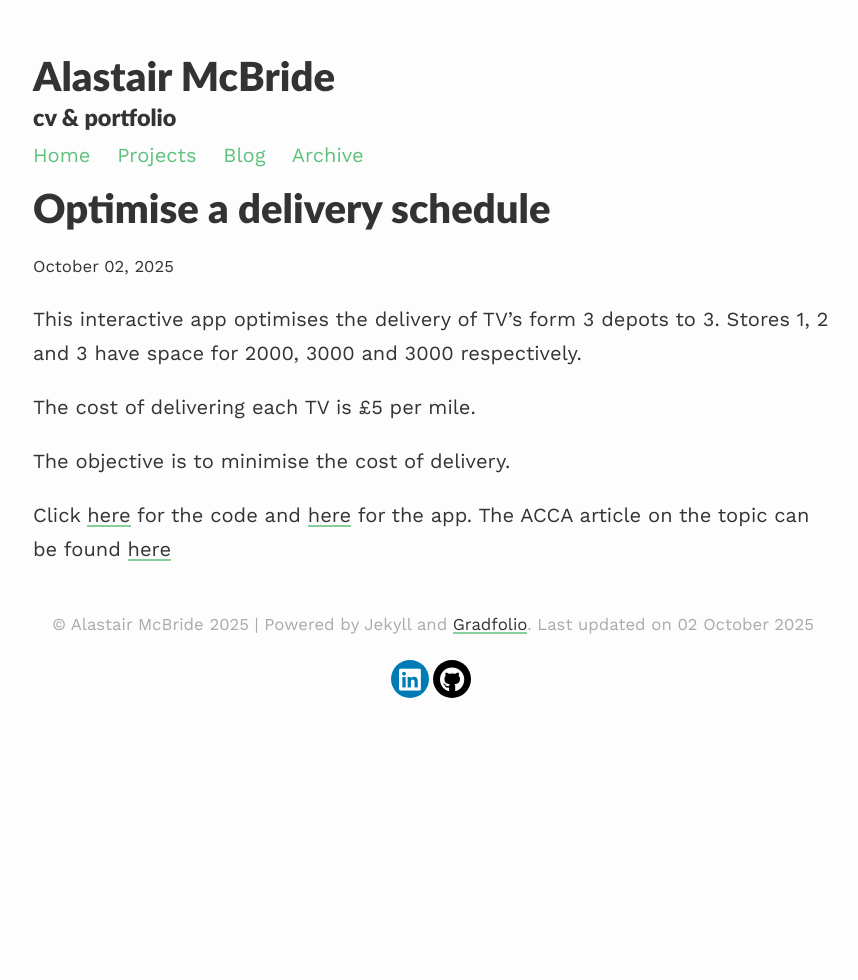
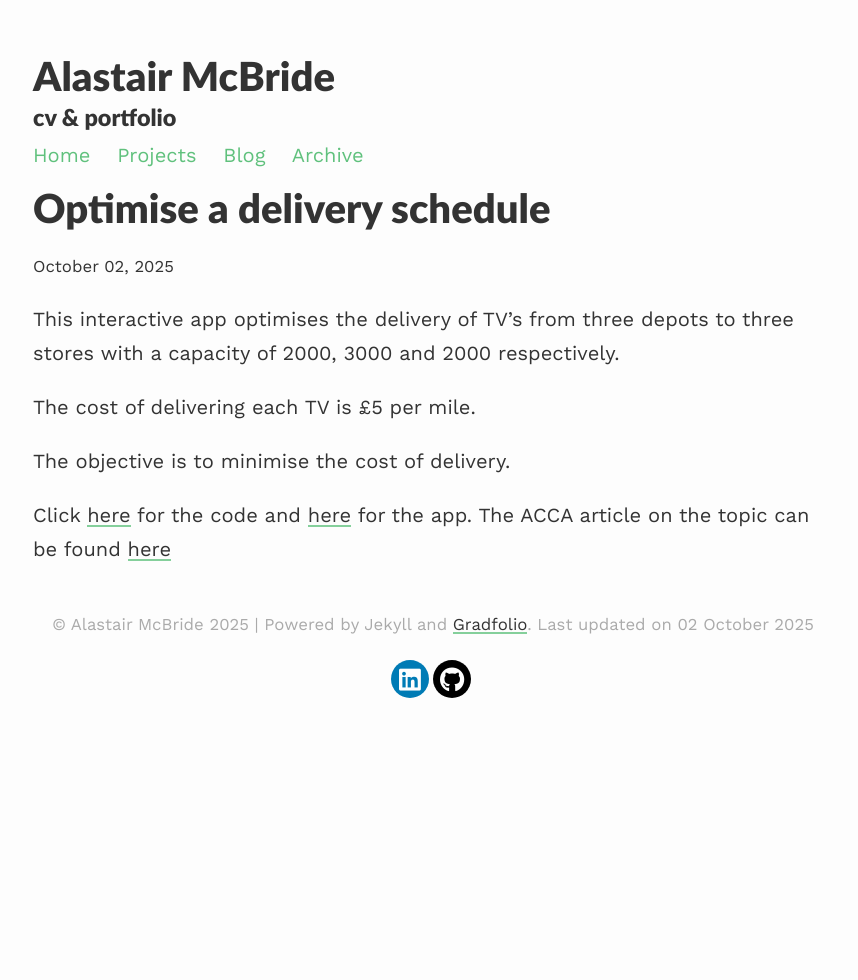
Before and after one commit to amcbhome/amcbhome.github.io, a Jekyll site: the page built from _projects/project2.md, in a window 1280 px wide. Shown: the whole page, without its empty margins (207-1065 px from the left). Built offline with Jekyll 4.4.1, drawn with Linux system fonts in a browser that asks for light colours.

Commit message:
Update project2.md

```diff
--- a/_projects/project2.md
+++ b/_projects/project2.md
@@ -3,7 +3,7 @@ layout: post
 title: Optimise a delivery schedule
 description: prescriptive analytics
 ---
-This interactive app optimises the delivery of TV's form 3 depots to 3. Stores 1, 2 and 3 have space for 2000, 3000 and 3000 respectively.
+This interactive app optimises the delivery of TV's from three depots to three stores with a capacity of 2000, 3000 and 2000 respectively.
 
 The cost of delivering each TV is £5 per mile.
 
```
